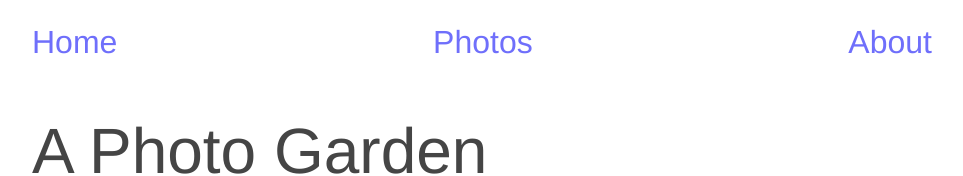
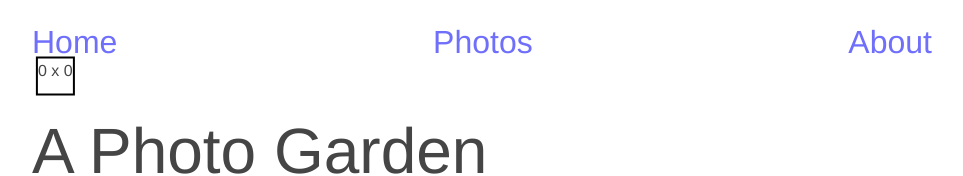
Before and after one commit to yukseltron/photo-piles, a SvelteKit app: page / in a window 1280 px wide. Shown: the top 176 px of the page, without its empty margins (158-1121 px from the left). Built offline with nearby package versions, Linux system fonts and the light colour scheme.

Commit message:
add cursor effects

```diff
--- a/src/app.css
+++ b/src/app.css
@@ -13,6 +13,8 @@
   -webkit-font-smoothing: antialiased;
   -moz-osx-font-smoothing: grayscale;
   -webkit-text-size-adjust: 100%;
+
+  cursor: none;
 }
 
 @media (prefers-color-scheme: dark) {
@@ -61,7 +63,8 @@ a:focus {
 
 img {
   width: 100%;
-  filter: contrast(120%)
+  filter: contrast(120%);
+  cursor: crosshair;
 }
 
 footer {
--- a/src/routes/+layout.svelte
+++ b/src/routes/+layout.svelte
@@ -1,5 +1,21 @@
 <script>
     import '../app.css'
+    import { onMount } from 'svelte';
+
+    let m = { x: 0, y: 0 };
+	function handleCursor(event) {
+		m.x = event.clientX;
+		m.y = event.clientY;
+	}
+
+    onMount(() => {
+        let circle = document.getElementById('cursor');
+        const onMouseMove = (e) =>{
+            circle.style.left = e.pageX + 'px';
+            circle.style.top = e.pageY + 'px';
+        }
+        document.addEventListener('mousemove', onMouseMove);
+    });
 </script>
 <nav>
 	<a href="/">Home</a>
@@ -7,7 +23,10 @@
     <a href="/about">About</a>
 </nav>
 
-<slot />
+<div id="cursor">{m.x} x {m.y}</div>
+<main on:mousemove={handleCursor}>
+    <slot />
+</main>
 
 <style>
     nav {
@@ -20,4 +39,13 @@
         display: flex;
         flex-direction: column;
     }
+
+    #cursor {
+        position: absolute;
+        transform:translate(10%,-50%);
+        height:35px;
+        width:35px;
+        font-size: 1rem;
+        border:2px solid black;
+    }
 </style>
--- a/src/routes/+page.svelte
+++ b/src/routes/+page.svelte
@@ -18,9 +18,12 @@
     let num = getRandomInt(1,8);
 
 	function handleMouseOver(e) {
-		num = getRandomInt(1,8);
+		let newNum = getRandomInt(1,8);
+        num = newNum === num
+            ? (num + 1 > 7 ? num - 1 : num + 1)
+            : newNum;
+        console.log(newNum, num);
 	}
-
 </script>
 
 <h1>A Photo Garden</h1>
```
Also changed, not shown: src/lib/assets/util/cursor.svg (added).
